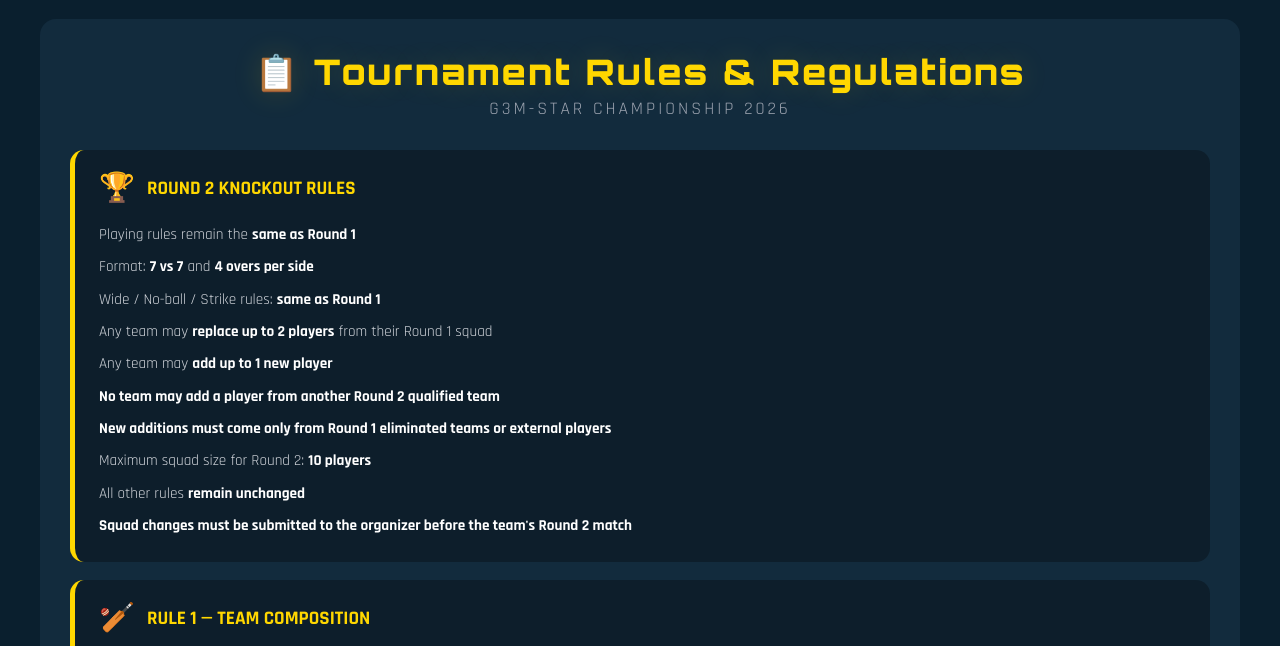
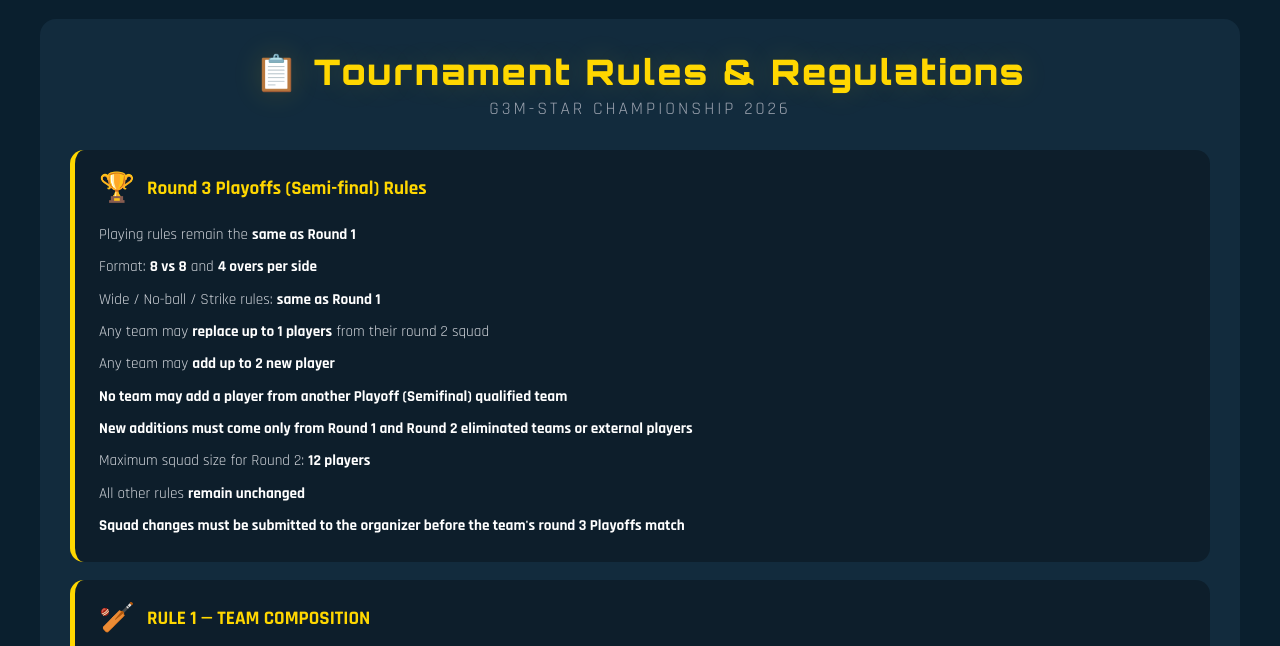
Before and after one commit to Rajan0383/gcl-tournament, a website: page public/index.html in a window 1280 px wide. Both pictures are taken after a click on the button "📋 Rules". Shown: the part 133-779 px from the top of the page. Drawn offline with nearby package versions, Linux system fonts and the light colour scheme; no server answers.

Commit message:
Update index.html

```diff
--- a/public/index.html
+++ b/public/index.html
@@ -153,20 +153,20 @@
                     <div class="rule-card rule-gold">
                         <div class="rule-header">
                             <span class="rule-icon">🏆</span>
-                            <h2>ROUND 2 KNOCKOUT RULES</h2>
+                            <h2>Round 3 Playoffs (Semi-final) Rules</h2>
                         </div>
                         <div class="rule-body">
                             <ul>
                                 <li>Playing rules remain the <strong>same as Round 1</strong></li>
-                                <li>Format: <strong>7 vs 7</strong> and <strong>4 overs per side</strong></li>
+                                <li>Format: <strong>8 vs 8</strong> and <strong>4 overs per side</strong></li>
                                 <li>Wide / No-ball / Strike rules: <strong>same as Round 1</strong></li>
-                                <li>Any team may <strong>replace up to 2 players</strong> from their Round 1 squad</li>
-                                <li>Any team may <strong>add up to 1 new player</strong></li>
-                                <li><strong>No team may add a player from another Round 2 qualified team</strong></li>
-                                <li><strong>New additions must come only from Round 1 eliminated teams or external players</strong></li>
-                                <li>Maximum squad size for Round 2: <strong>10 players</strong></li>
+                                <li>Any team may <strong>replace up to 1 players</strong> from their round 2 squad</li>
+                                <li>Any team may <strong>add up to 2 new player</strong></li>
+                                <li><strong>No team may add a player from another Playoff (Semifinal) qualified team</strong></li>
+                                <li><strong>New additions must come only from Round 1 and Round 2 eliminated teams or external players</strong></li>
+                                <li>Maximum squad size for Round 2: <strong>12 players</strong></li>
                                 <li>All other rules <strong>remain unchanged</strong></li>
-                                <li><strong>Squad changes must be submitted to the organizer before the team's Round 2 match</strong></li>
+                                <li><strong>Squad changes must be submitted to the organizer before the team's round 3 Playoffs match</strong></li>
                             </ul>
                         </div>
                     </div>
@@ -412,7 +412,7 @@
                     </div>
                     <div class="fixtures-grid">
                         <div class="fixture-list">
-                            <h3>⬆️ Upcoming Round 2 Knockout Matches</h3>
+                            <h3>⬆️ Upcoming Round 3 Playoffs ( Semi-Finals) Matches</h3>
                             <div id="upcomingFixtures"><p class="empty-message">No upcoming fixtures</p></div>
                         </div>
                         <div class="fixture-list">
```
